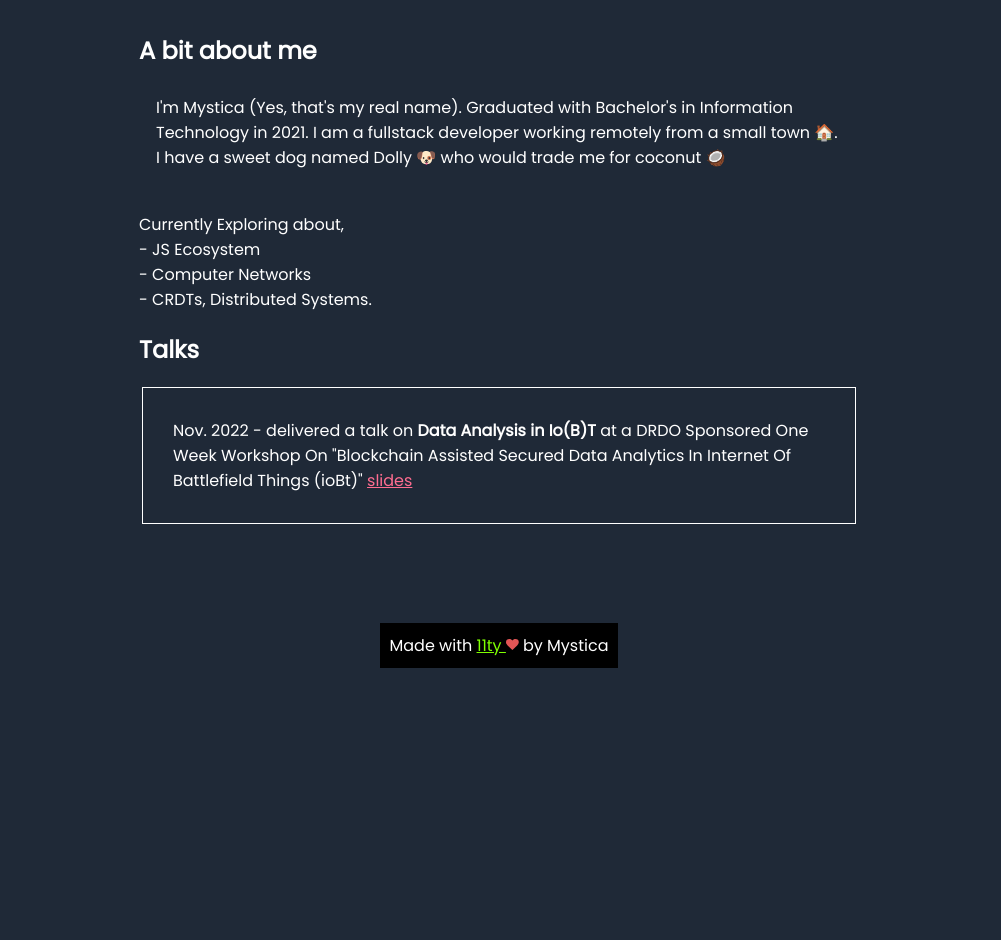
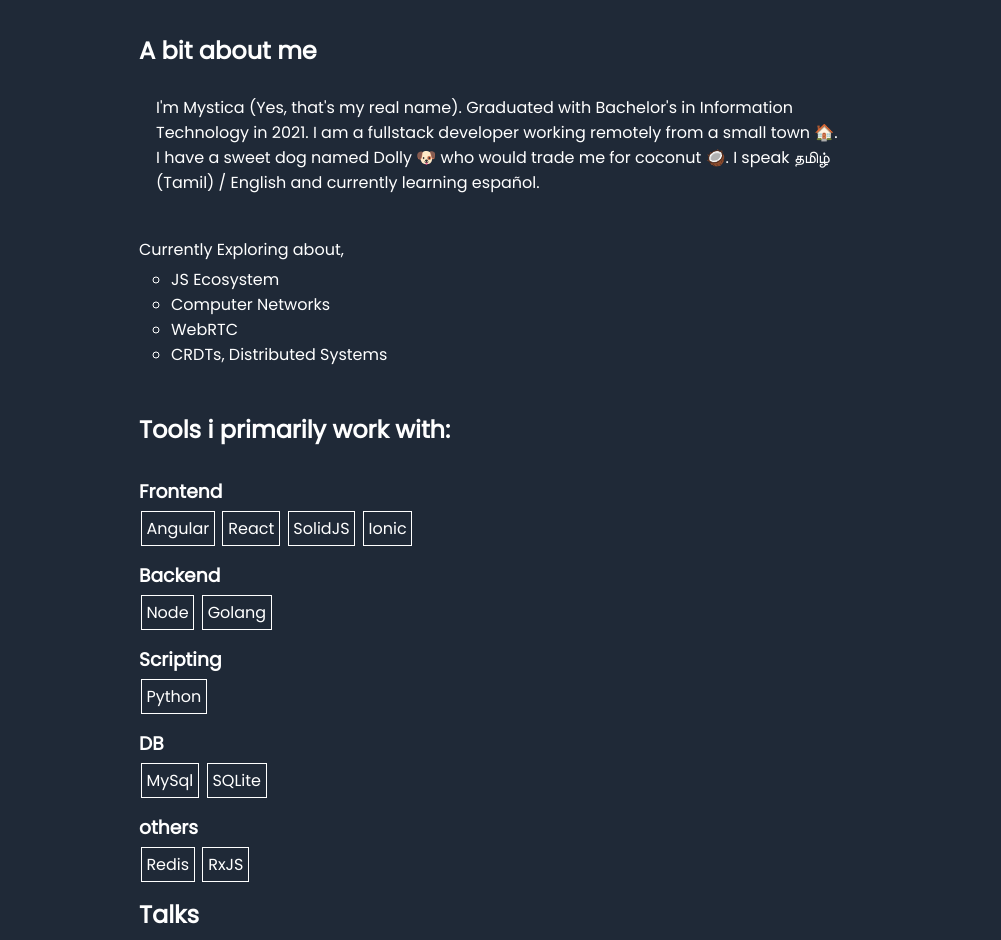
Before and after one commit to mystica2000/website, an Eleventy site: page src/others.md in a window 1280 px wide. Shown: the part 105-1045 px from the top of the page, without its empty margins (141-1142 px from the left). Before the commit the page ends 800 px from the top, so only its background shows below. Built offline with nearby package versions, Linux system fonts and the light colour scheme; Eleventy itself is replaced by a stand-in of ours; files that its build step writes are made by us from their sources.

Commit message:
projects page and updated about page using data cascading

```diff
--- /dev/null
+++ b/src/_data/projects.json
@@ -0,0 +1,55 @@
+[
+  {
+    "emoji": "📰",
+    "name": "Feed Roll",
+    "url": "https://github.com/mystica2000/feed-roll",
+    "description": [
+      "RSS Feeds from various engineering blogs at once place",
+      "Cron Job that fetches the feed every day",
+      "Tech Stack: SolidJS, Go"
+    ],
+    "live": "https://feed-roll.vercel.app/"
+  },
+  {
+    "emoji": "👀",
+    "name": "Anon Me!",
+    "url": "https://github.com/mystica2000/anon-me",
+    "description": [
+      "platform that allows people to send anonymous texts (similar to ngl.lnk)",
+      "generated link can able share to socials and user can able to view anonymous texts which are sent to them",
+      "enable/disable link, customize url/profile,download the response as image And more!",
+      "Tech Stack: SolidJS, Go, SQLite",
+      "Uses zap for logging, OAuth, Cloudinary SDK for storing images, Viper for env variables"
+    ]
+  },
+  {
+    "emoji": "🧩",
+    "name": "md Parser",
+    "url": "https://github.com/mystica2000/md-parser",
+    "description": [
+      "extending markdown by creating custom tags/rules for ease of usage",
+      "can able to add new custom rules",
+      "TechStack: Go - regex"
+    ]
+  },
+  {
+    "emoji": "🖼️",
+    "name": "Canvas Whiteboard",
+    "url": "https://github.com/mystica2000/canvas-whiteboard",
+    "description": [
+      "real-time collaborative whiteboard using websocket + HTML Canvas",
+      "Supports concurrency, closes connection if user is idle",
+      "Tech Stack: SolidJS, Go"
+    ]
+  },
+  {
+    "emoji": "🌐",
+    "name": "DNS Client",
+    "url": "https://github.com/mystica2000/dnsclient",
+    "description": [
+      "Simple DNS Client created using Go (similar to dig command in linux)",
+      "creates DNS raw packet and include in UDP payload, requests to public dns server and gets domain info",
+      "using standard go packages"
+    ]
+  }
+]
--- /dev/null
+++ b/src/_data/tools.json
@@ -0,0 +1,66 @@
+[
+  {
+    "Frontend": [
+      {
+        "name": "Angular",
+        "url": "https://angular.io/"
+      },
+      {
+        "name": "React",
+        "url": "https://react.dev/"
+      },
+      {
+        "name": "SolidJS",
+        "url": "https://www.solidjs.com/"
+      },
+      {
+        "name": "Ionic",
+        "url": "https://ionicframework.com/"
+      }
+    ]
+  },
+  {
+    "Backend": [
+      {
+        "name": "Node",
+        "url": "https://nodejs.org/en"
+      },
+      {
+        "name": "Golang",
+        "url": "https://go.dev/"
+      }
+    ]
+  },
+  {
+    "Scripting": [
+      {
+        "name": "Python",
+        "url": "https://www.python.org/"
+      }
+    ]
+  },
+  {
+    "DB": [
+      {
+        "name": "MySql",
+        "url": "https://www.mysql.com/"
+      },
+      {
+        "name": "SQLite",
+        "url": "https://www.sqlite.org/index.html"
+      }
+    ]
+  },
+  {
+    "others": [
+      {
+        "name": "Redis",
+        "url": "https://redis.io/"
+      },
+      {
+        "name": "RxJS",
+        "url": "https://rxjs.dev/"
+      }
+    ]
+  }
+]
--- a/src/_includes/partials/header.njk
+++ b/src/_includes/partials/header.njk
@@ -28,6 +28,9 @@
       <li class="nav-link">
         <a href="/blog" class="links" id="blog">Blog</a>
       </li>
+       <li class="nav-link">
+        <a href="/projects" class="links" id="projects">Projects</a>
+      </li>
       <li class="nav-link">
         <a href="/others" class="links" id="others">About</a>
       </li>
--- a/src/_includes/template/others.njk
+++ b/src/_includes/template/others.njk
@@ -3,17 +3,36 @@
   <div class="container">
     <section class="post-container" style="margin-top:1em">
       <h2>A bit about me</h2>
-      <p>I'm Mystica (Yes, that's my real name). Graduated with Bachelor's in Information Technology in 2021.
-        I am a fullstack developer working remotely from a small town 🏠. I have a sweet dog named Dolly 🐶 who would trade me for coconut 🥥  </p>
+      <p>I'm Mystica (Yes, that's my real name). Graduated with Bachelor's in Information Technology in 2021. I am a fullstack
+        developer working remotely from a small town 🏠. I have a sweet dog named Dolly 🐶 who would trade me for coconut 🥥. I
+        speak தமிழ் (Tamil) / English and currently learning español.
+      </p>
       <br>
-
-      <ul>Currently Exploring about,
-        <li>- JS Ecosystem </li>
-        <li>- Computer Networks </li>
-        <li>-  CRDTs, Distributed Systems.</li>
-      </ul>
-
-      {{ content | safe }}
-    </section>
-  </div>
-{% endblock %}
+        <p style="margin:0em;">Currently Exploring about,</p>
+        <ul style=" list-style-type: circle;padding-left: 2em;padding-top:0.3em;">
+          <li>JS Ecosystem
+          </li>
+          <li>Computer Networks
+          </li>
+          <li>WebRTC
+          </li>
+          <li>CRDTs, Distributed Systems</li>
+        </ul>
+        <br>
+          <h2>Tools i primarily work with:</h2>
+          <div>
+            {% for item in tools %}
+              {% for key, value in item %}
+                <span>
+                  <h3>{{ key }}</h3>
+                  {% for val in value %}
+                    <a class="stack" href="{{ val.url }}" target="_blank">{{ val.name }}</a>
+                  {% endfor %}
+                </span>
+              {% endfor %}
+            {% endfor %}
+          </div>
+          {{ content | safe }}
+        </section>
+      </div>
+    {% endblock %}
--- a/src/css/navbar.css
+++ b/src/css/navbar.css
@@ -165,6 +165,15 @@
   }
 }
 
+@media screen and (max-width: 360px) {
+  .nav-links {
+    display: flex;
+    gap: 10px;
+    margin-top: 20px;
+  }
+}
+
+
 .home-content-p {
   font-size: 1.4em;
   text-align: center;
@@ -180,11 +189,16 @@
   justify-content: space-around;
 }
 
+.projects ul {
+  list-style-type: circle;
+}
+
 .projects {
-  display: flex;
-  flex-direction: column;
-  height: 90vh;
-  justify-content: flex-start;
+  display: grid;
+  grid-template-columns: 0.5fr 1fr;
+  border: 1px solid wheat;
+  padding: 1em;
+  margin: 1em;
 }
 
 @media only screen and (max-width: 750px) {
@@ -198,12 +212,20 @@
   height: 20px;
 }
 
-@media only screen and (max-width: 490px) {
+@media only screen and (max-width: 650px) {
   nav {
     display: flex;
     flex-direction: column;
     gap: 20px;
     margin-bottom: 20px;
+  }
+}
+
+@media only screen and (max-width: 490px) {
+  .projects {
+    display: flex;
+    flex-direction: column;
+    align-items: center;
   }
 
   .hide-sm {
@@ -356,3 +378,16 @@
   margin-top: 10px;
   border: 1px solid white;
 }
+
+.stack {
+  border: 1px solid white;
+  text-decoration: none;
+  padding: 0.3em;
+  margin: 0.1em;
+  color: white;
+}
+
+.stack:hover {
+  background-color: white;
+  color:black;
+}
--- a/src/js/main.js
+++ b/src/js/main.js
@@ -1,7 +1,7 @@
 const url=new URL(window.location)
 document.querySelector("meta[property='og:url']").setAttribute('content',window.location.href)
 if(document.getElementById("share-btn")){document.getElementById("share-btn").setAttribute('data-url',window.location.href)}
-const id=["blog","others","home"]
+const id=["blog","others","home","projects"]
 function firstWord(str){str=String(str)
 if(str=="/"){str="/home"}
 let activeLink=[];for(let i=1;i<str.length;i++){if(str[i]=='/'){break}
```
Also changed, not shown: src/_includes/template/projects.njk (added, +36 -0 lines), src/others.md (+0 -3 lines), src/project.md (deleted, +0 -4 lines), src/projects.md (added, +5 -0 lines).
